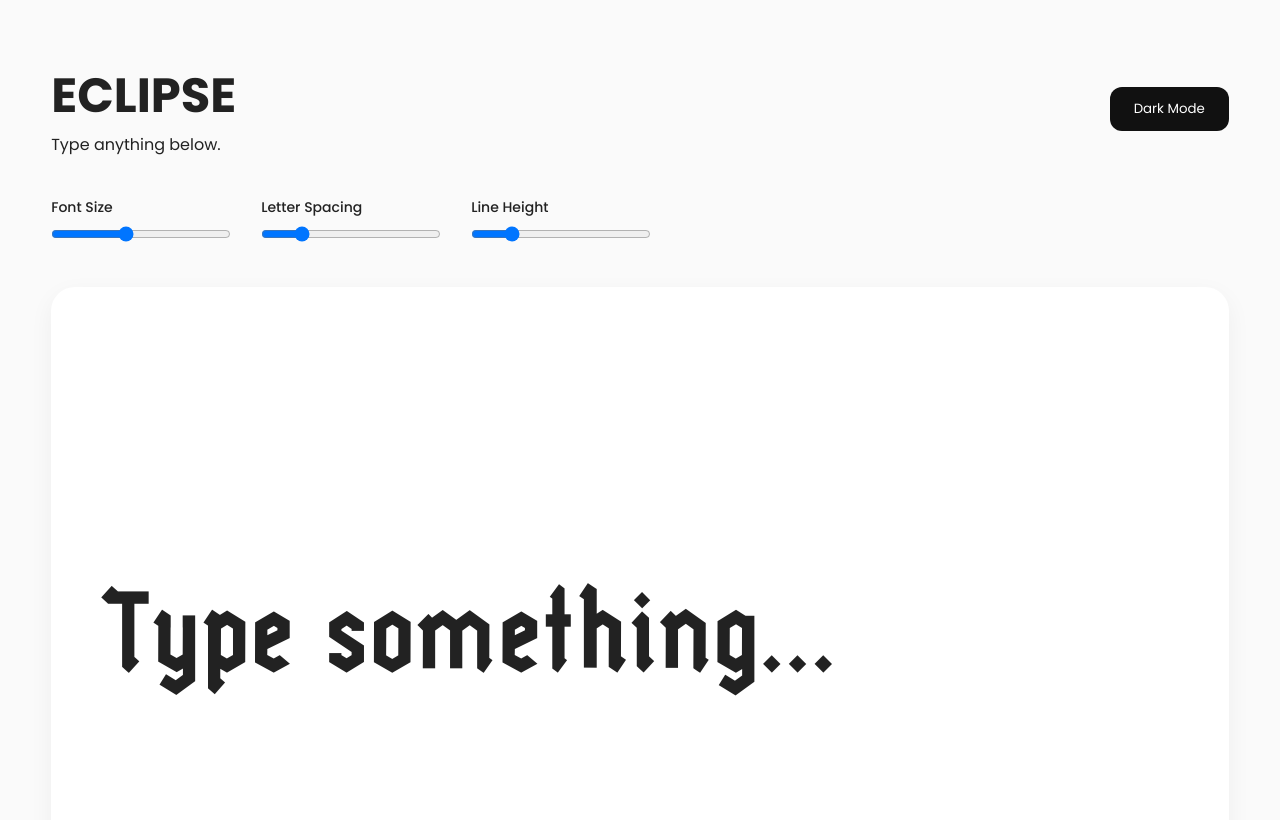
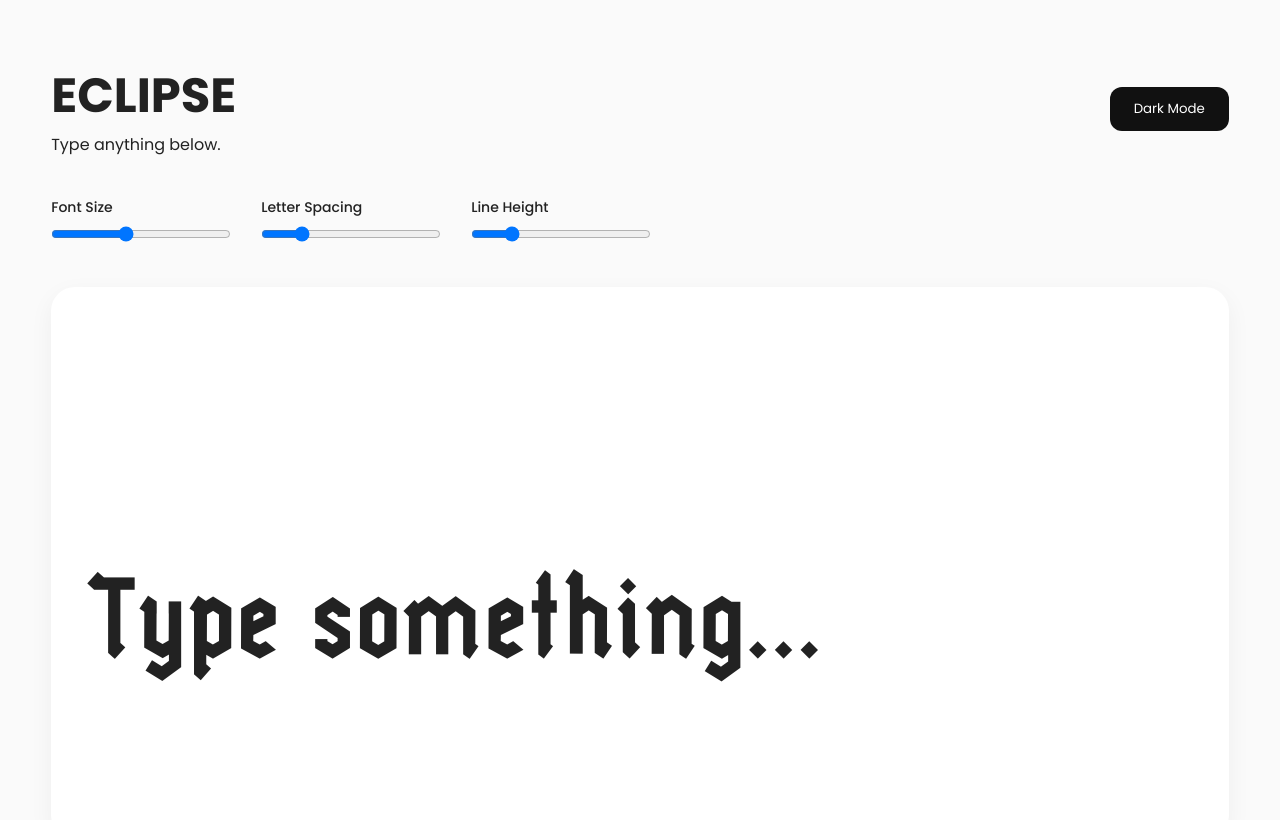
Before and after one commit to cherilyn76/ECLIPSE, a plain HTML site: page index.html in a window 1280 px wide. Drawn offline with Linux system fonts and the light colour scheme.

Commit message:
Update index.html

```diff
--- a/index.html
+++ b/index.html
@@ -100,7 +100,7 @@ width:180px;
 
 background:white;
 border-radius:24px;
-padding:50px;
+padding:36px;
 box-shadow:0 8px 25px rgba(0,0,0,.05);
 
 }
@@ -108,26 +108,19 @@ box-shadow:0 8px 25px rgba(0,0,0,.05);
 #preview{
 
 width:100%;
-min-height:350px;
+min-height:220px;
 
 font-family:'ECLIPSE';
-
 font-size:120px;
-
 line-height:1;
-
 letter-spacing:0;
 
 outline:none;
-
 border:none;
-
 background:transparent;
 
 overflow:hidden;
-
 white-space:pre-wrap;
-
 word-break:break-word;
 
 }
```
